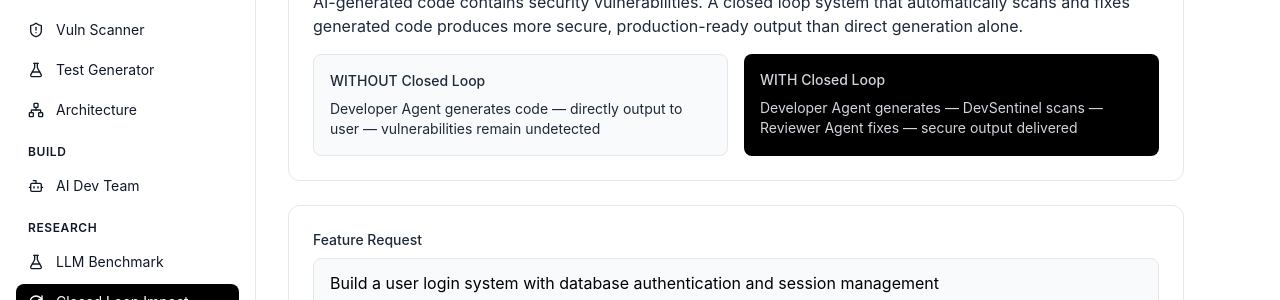
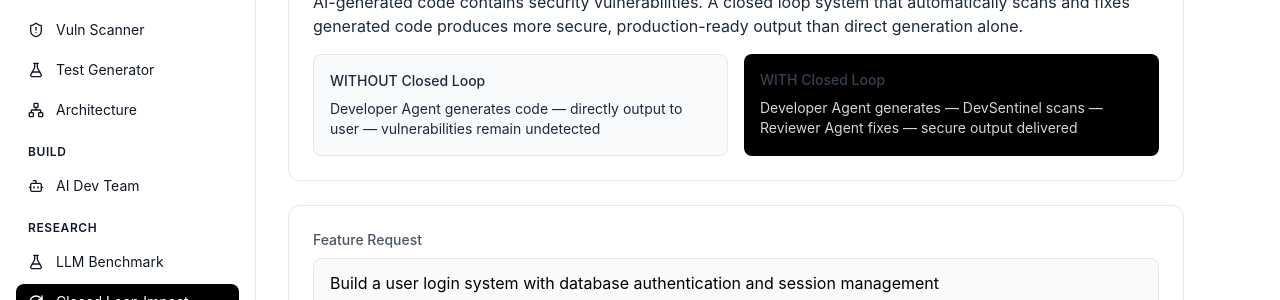
Before and after one commit to Harshitha-3114/devsentinel-pro, a React app in the folder frontend/: page /closed-loop-impact in a window 1280 px wide. Shown: the part 257-557 px from the top of the page. Built offline with nearby package versions, Linux system fonts and the light colour scheme; no server answers; the HTML template or start-up script is replaced by a standard one.

Commit message:
Fix text colors - replace invalid gray-1000 with gray-700

```diff
--- a/frontend/src/pages/ClosedLoopImpact.jsx
+++ b/frontend/src/pages/ClosedLoopImpact.jsx
@@ -58,7 +58,7 @@ function ClosedLoopImpact() {
             </p>
           </div>
           <div className="bg-black text-white rounded-lg p-4">
-            <h3 className="font-medium text-sm mb-2 text-gray-300">WITH Closed Loop</h3>
+            <h3 className="font-medium text-sm mb-2 text-gray-700">WITH Closed Loop</h3>
             <p className="text-sm text-gray-300">
               Developer Agent generates — DevSentinel scans —
               Reviewer Agent fixes — secure output delivered
@@ -69,7 +69,7 @@ function ClosedLoopImpact() {
 
       {/* Input */}
       <div className="bg-white border border-gray-200 rounded-xl p-6 max-w-4xl mb-6">
-        <label className="text-gray-800 text-sm mb-2 block font-medium">
+        <label className="text-gray-600 text-sm mb-2 block font-medium">
           Feature Request
         </label>
         <textarea
@@ -145,13 +145,13 @@ function ClosedLoopImpact() {
               </div>
               <div className="space-y-3">
                 <div className="flex justify-between py-2 border-b border-gray-100">
-                  <span className="text-gray-800 text-sm">Quality Score</span>
+                  <span className="text-gray-500 text-sm">Quality Score</span>
                   <span className="font-bold text-red-500">
                     {result.without_closed_loop.quality_score}/10
                   </span>
                 </div>
                 <div className="flex justify-between py-2 border-b border-gray-100">
-                  <span className="text-gray-800 text-sm">Vulnerabilities</span>
+                  <span className="text-gray-500 text-sm">Vulnerabilities</span>
                   <span className="font-bold text-red-500">
                     {result.without_closed_loop.vulnerability_count} found
                   </span>
```
